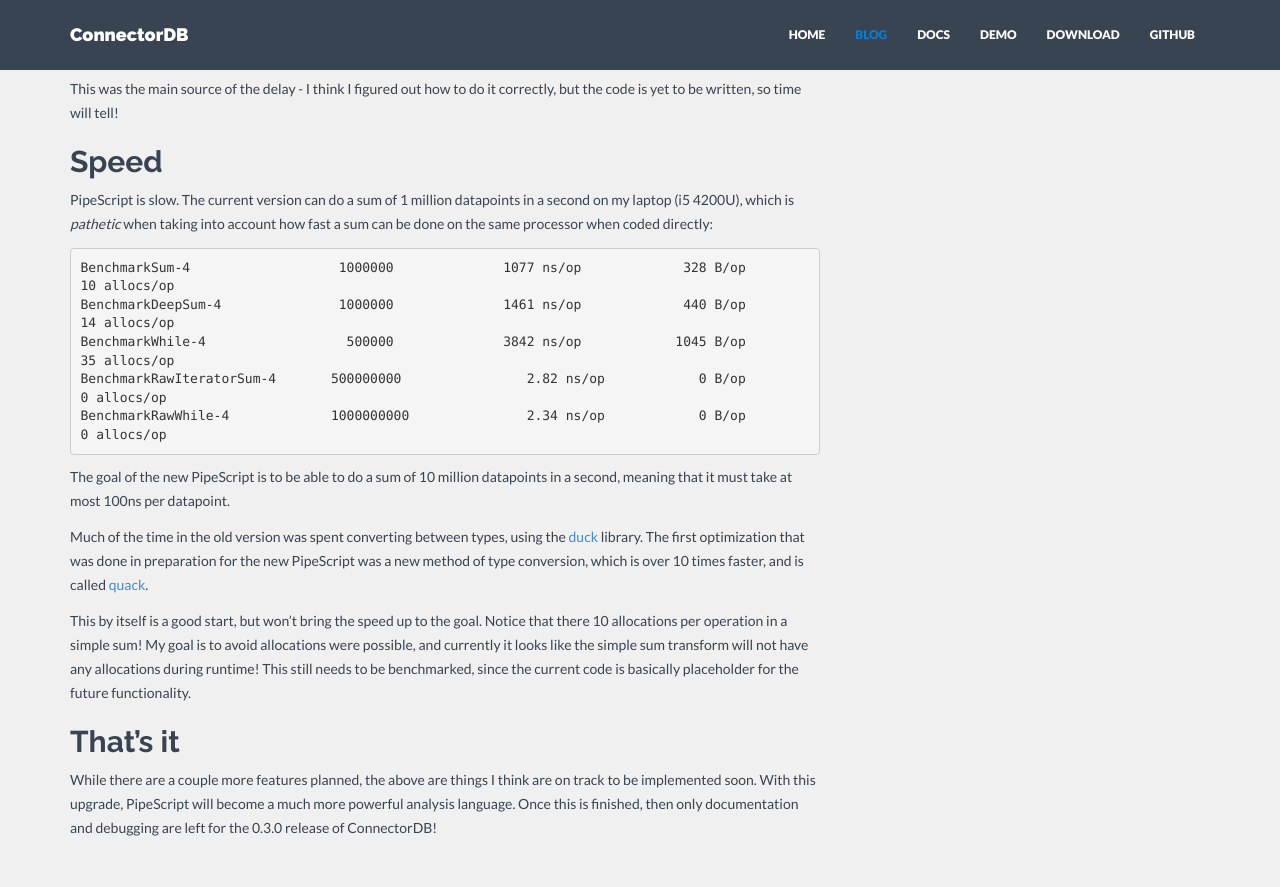
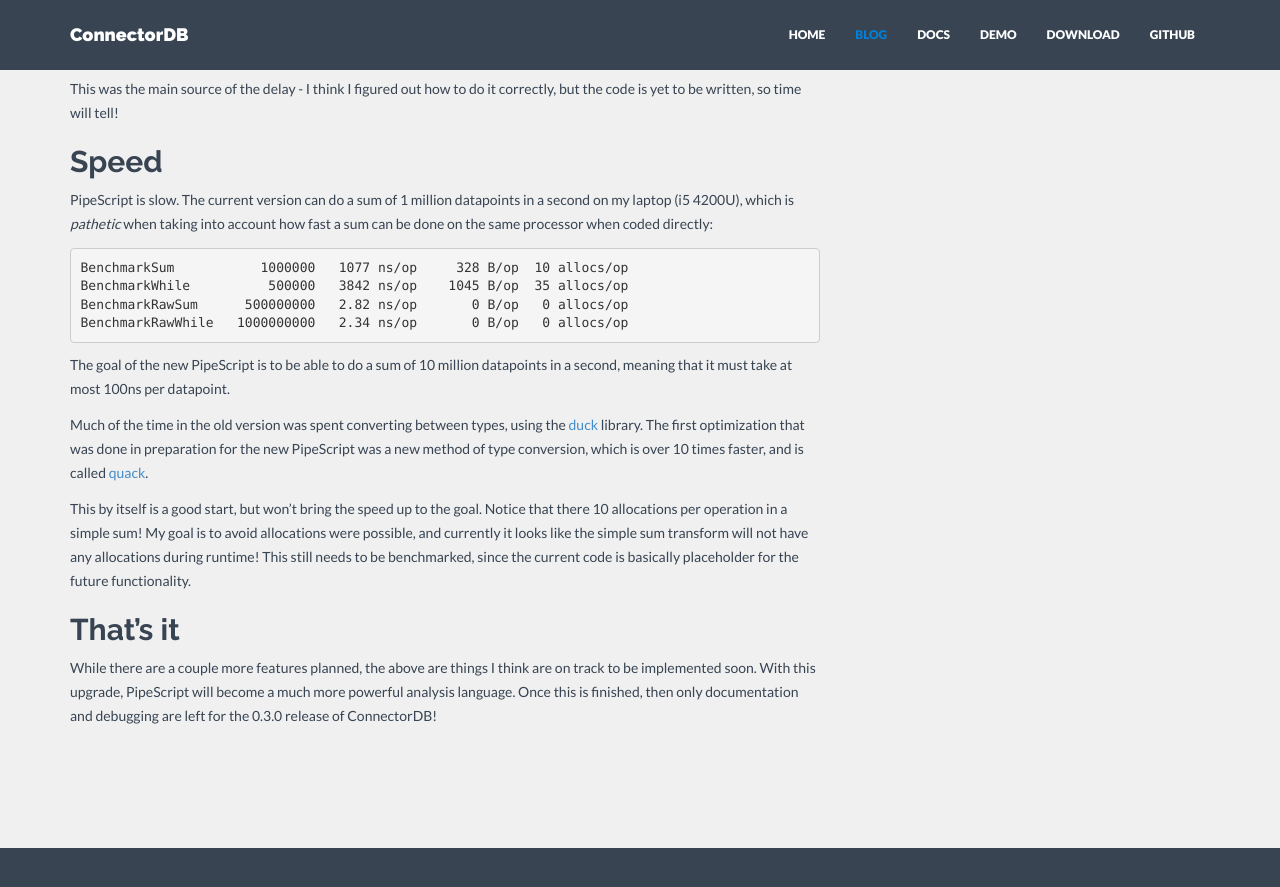
Before and after one commit to connectordb/connectordb.io, a Jekyll site: the page built from _posts/blog/2017-05-09-progressreport.md, in a window 1280 px wide and 900 px high, scrolled down 1276 px. Shown: the top 887 px of the window. Built offline with Jekyll 4.4.1, drawn with Linux system fonts in a browser that asks for light colours; nearby versions of some CDN libraries.

Commit message:
Improved spacing of benchmarks

````diff
--- a/_posts/blog/2017-05-09-progressreport.md
+++ b/_posts/blog/2017-05-09-progressreport.md
@@ -69,11 +69,10 @@ PipeScript is slow. The current version can do a sum of 1 million datapoints in
 how fast a sum can be done on the same processor when coded directly:
 
 ```
-BenchmarkSum-4              	 1000000	      1077 ns/op	     328 B/op	      10 allocs/op
-BenchmarkDeepSum-4          	 1000000	      1461 ns/op	     440 B/op	      14 allocs/op
-BenchmarkWhile-4            	  500000	      3842 ns/op	    1045 B/op	      35 allocs/op
-BenchmarkRawIteratorSum-4   	500000000	         2.82 ns/op	       0 B/op	       0 allocs/op
-BenchmarkRawWhile-4         	1000000000	         2.34 ns/op	       0 B/op	       0 allocs/op
+BenchmarkSum           1000000   1077 ns/op     328 B/op  10 allocs/op
+BenchmarkWhile          500000   3842 ns/op    1045 B/op  35 allocs/op
+BenchmarkRawSum      500000000   2.82 ns/op       0 B/op   0 allocs/op
+BenchmarkRawWhile   1000000000   2.34 ns/op       0 B/op   0 allocs/op
 ```
 
 The goal of the new PipeScript is to be able to do a sum of 10 million datapoints in a second,
````
